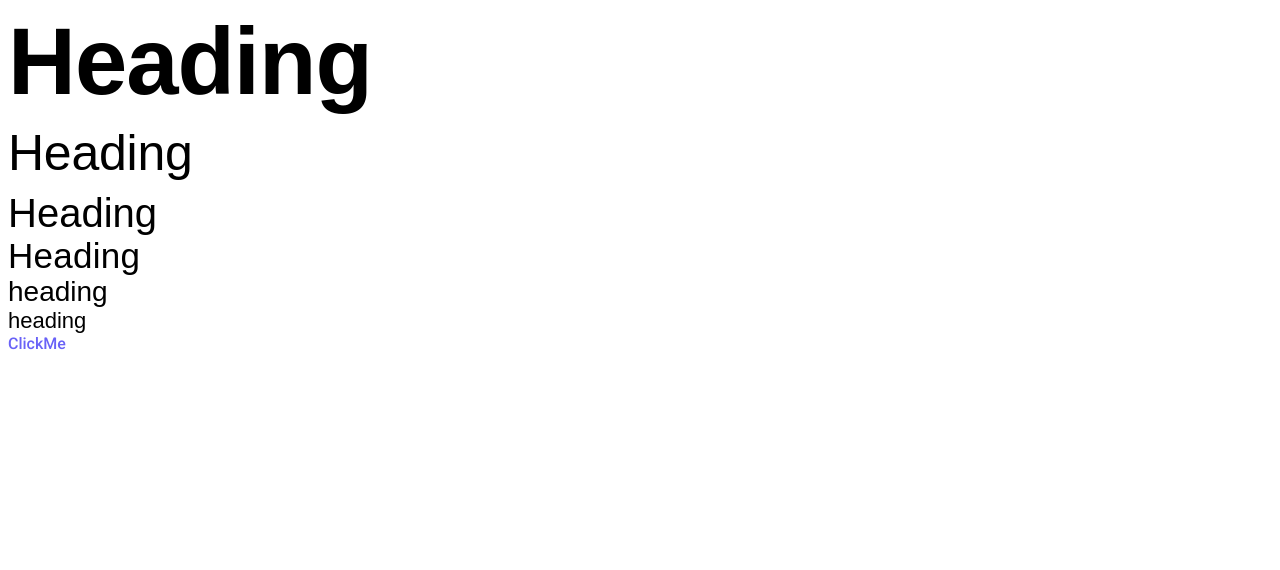
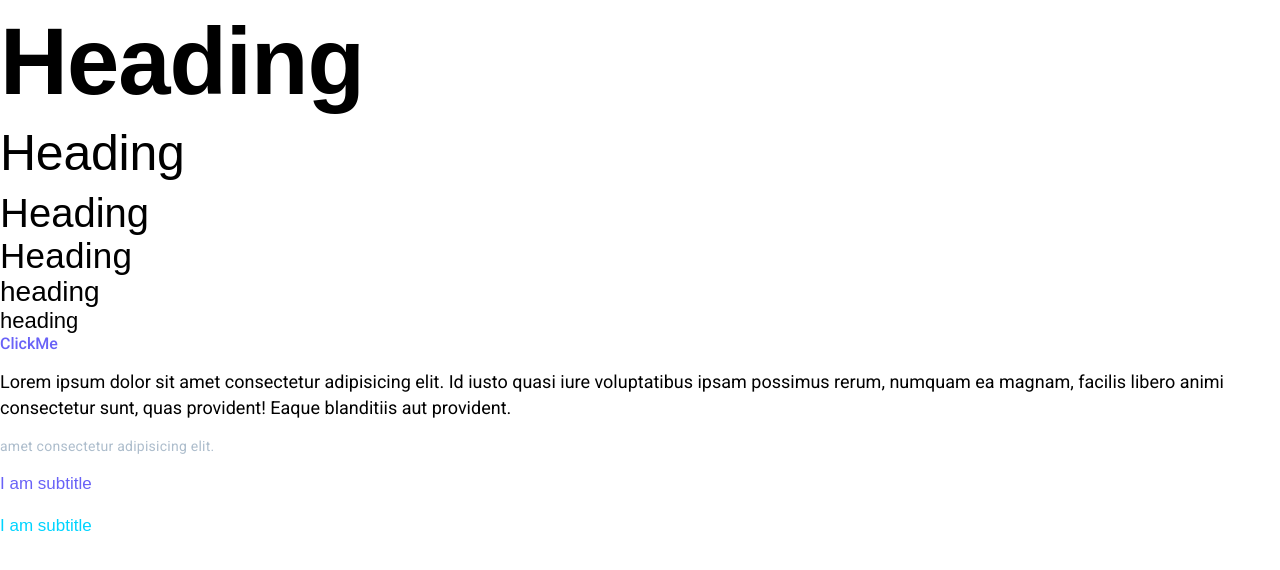
Before and after one commit to AnandaJoshi018/Swipe-Project, a plain HTML site: page index.html in a window 1280 px wide. Drawn offline with Linux system fonts and the light colour scheme; a web font is replaced by a local one.

Commit message:
Creating text classes

```diff
--- a/index.html
+++ b/index.html
@@ -18,5 +18,9 @@
     <h5>heading</h5>
     <h6>heading</h6>
     <a href="">ClickMe</a>
+    <p>Lorem ipsum dolor sit amet consectetur adipisicing elit. Id iusto quasi iure voluptatibus ipsam possimus rerum, numquam ea magnam, facilis libero animi consectetur sunt, quas provident! Eaque blanditiis aut provident.</p>
+    <p class="secondary-text">amet consectetur adipisicing elit.</p>
+    <p class="subtitle">I am subtitle</p>
+    <p class="subtitle2">I am subtitle</p>
 </body>
 </html>
--- a/style.css
+++ b/style.css
@@ -12,13 +12,33 @@
     --h4-size:35px;
     --h5-size:28px;
     --h6-size:22px;
+    --subtitle-size:17px;
+    --subtitle-height:26px;
+    --p-size:18px;
+    --p-height:26px;
+    --secondary-text-size:14px;
+    --secondary-text-height:18px;
+    /* SPACING*/
+    --spacing-sm:8px;
+    --spacing-md:16px;
+    --spacing-lg:32px;
+    --spacing-xl:64px;
+
     --purple-1: #6962f7;
     --purple-2: #7000ff;
+    --blue-1:#00d4ff;
     --primary-accent: #0a2540;
+    --bg-white:#fff;
+    --bg-light:#f7f9fc;
 }
 
 body {
     font-family: var(--body-font);
+    color: var(--text-dark);
+    width: 100%;
+    margin: 0;
+    box-sizing: border-box;
+    padding: var(--spacing-sm) 0 0 0;
 }
 
 h1{
@@ -76,3 +96,27 @@ a{
 a:hover{
     color: var(--primary-accent);
 }
+p{
+    font-size: var(--p-size);
+    line-height: var(--p-height);
+    font-weight: 400;
+    margin: var(--spacing-md) 0;
+}
+
+.subtitle ,
+.subtitle2{
+    color: var(--purple-1);
+    font-family: var(--heading-font);
+    font-weight: 500;
+    font-size: var(--subtitle-size);
+    line-height: var(--subtitle-height);
+}
+.subtitle2{
+    color: var(--blue-1);
+}
+.secondary-text{
+    font-size: var(--secondary-text-size);
+    line-height: var(--secondary-text-height);
+    color: var(--text-grey);
+    letter-spacing: 0.25px;
+}
```
